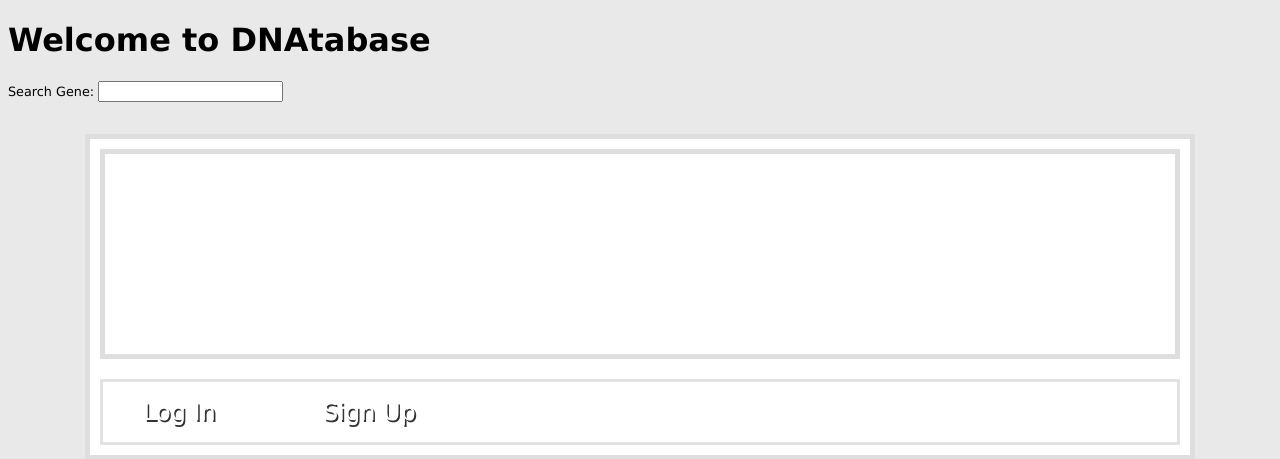
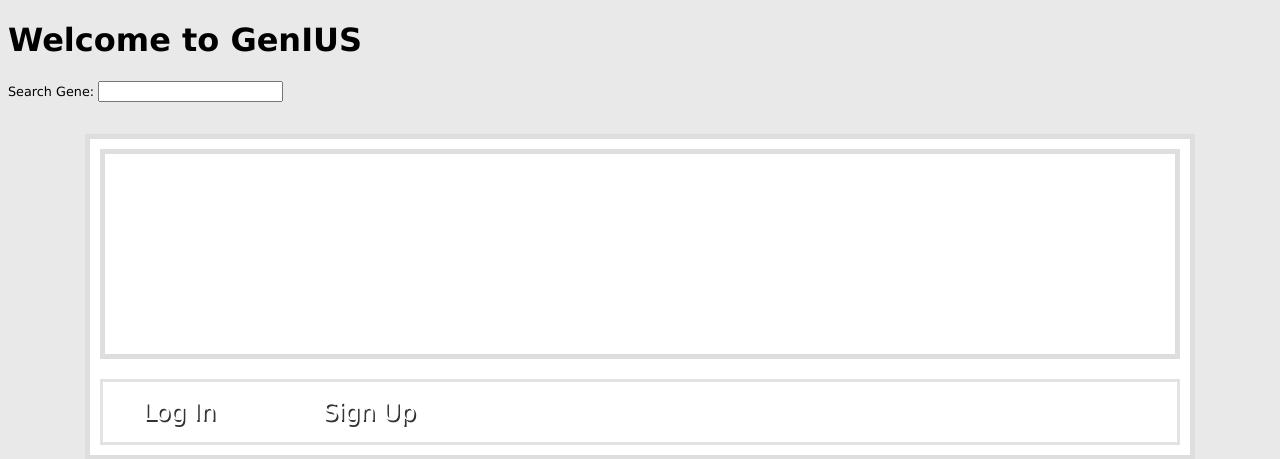
Before and after one commit to cspost/dnatabase, a PHP site: page / in a window 1280 px wide. Shown: the top 459 px of the page. Run offline with PHP 8.4, Linux system fonts and the light colour scheme; data that the repository does not hold is empty.

Commit message:
changed name

```diff
--- a/public_html/index.php
+++ b/public_html/index.php
@@ -8,7 +8,7 @@
 </head>
 
 <body>
-<h1>Welcome to DNAtabase</h1>
+<h1>Welcome to GenIUS</h1>
 
 
 <form action="search_query.php" method="post">
```
